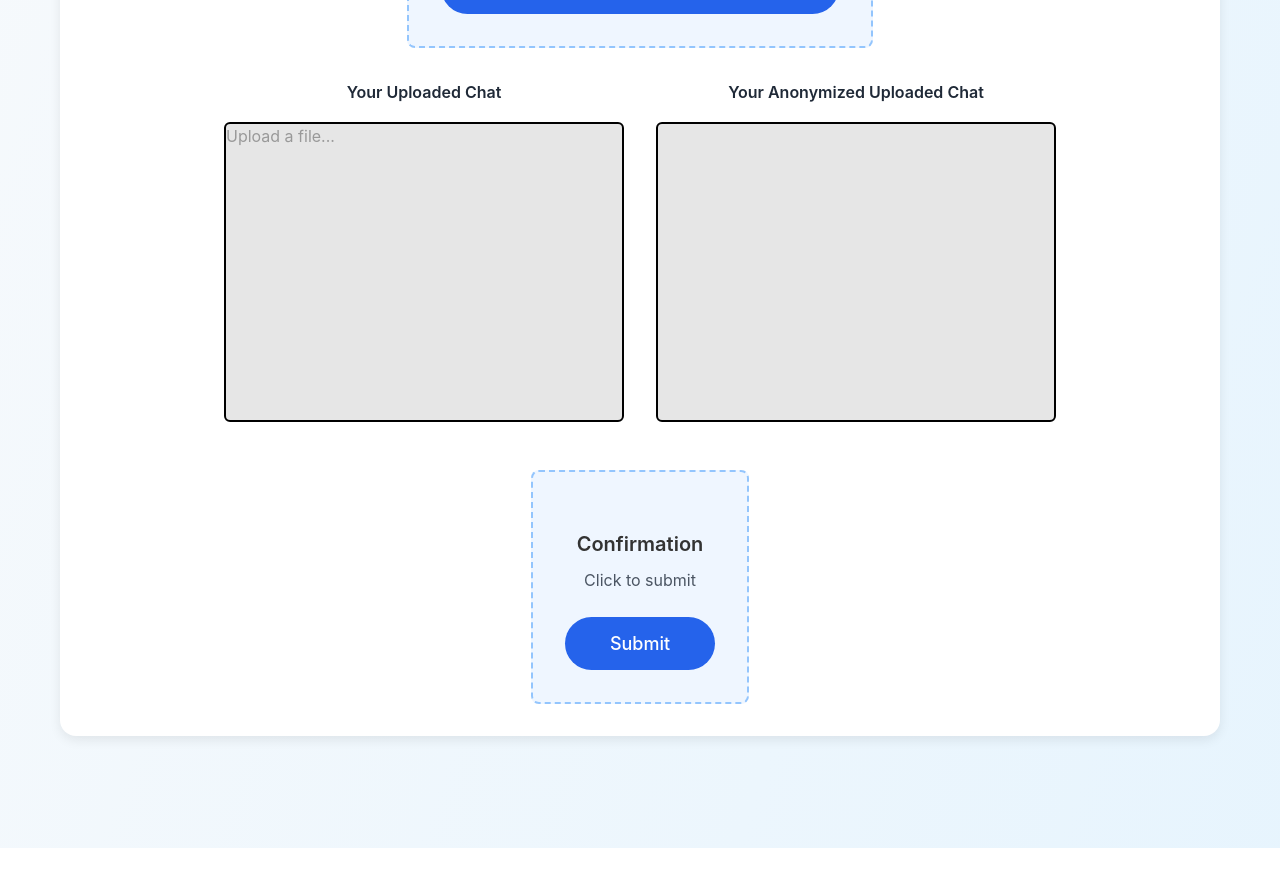
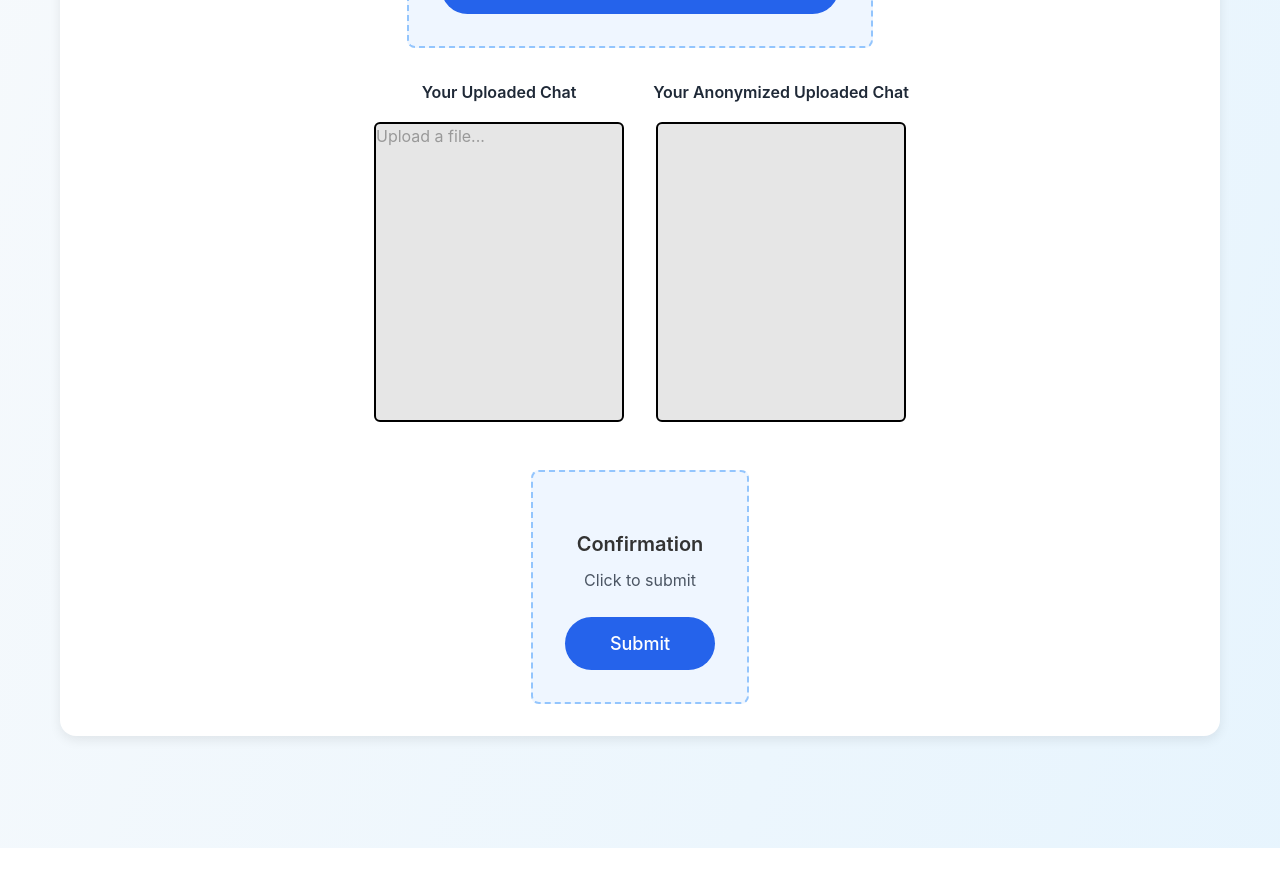
Before and after one commit to Kenzorb/PrivateBytes---B2C-LandingPage, a React (Vite) app: page / in a window 1280 px wide. Shown: the part 820-1706 px from the top of the page. Built offline with nearby package versions, Linux system fonts and the light colour scheme.

Commit message:
Refixed previous change v4

```diff
--- a/src/styles.css
+++ b/src/styles.css
@@ -529,7 +529,7 @@ input[type="email"]:focus {
   display: flex;
   min-width: 250px;
   min-height: 300px;
-  width: 400px;
+  max-width: 450px;
   max-height: 300px;
   margin: 1rem 1rem;
   background-color: hsl(0, 0%, 90%);
@@ -550,7 +550,7 @@ input[type="email"]:focus {
   display: flex;
   min-width: 250px;
   min-height: 300px;
-  width: 400px;
+  max-width: 450px;
   max-height: 300px;
   margin: 1rem 1rem;
   background-color: hsl(0, 0%, 90%);
```
